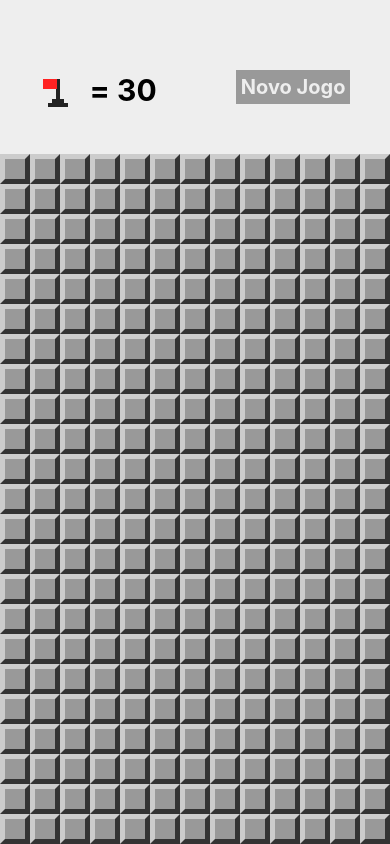
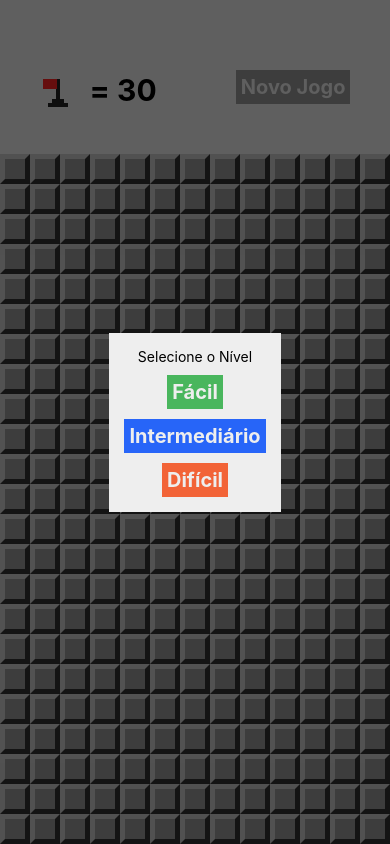
Before and after one commit to paulosvdd05/Minefield-React-Native, a React Native app: screen / in a window 390 px wide. Both pictures are taken after a click on the element 54 px from the left and 92 px from the top of the page. Built offline with nearby package versions, Linux system fonts and the light colour scheme.

Commit message:
Selecionar Dificuldade

```diff
--- a/App.tsx
+++ b/App.tsx
@@ -3,6 +3,7 @@ import { Platform, StyleSheet, Text, View, Alert } from "react-native";
 import params from "./src/params";
 import MineField from "./src/components/MineField";
 import Header from "./src/components/Header";
+import LevelSelection from "./src/screens/LevelSelection";
 import{
   createMinedBoard,
   cloneBoard,
@@ -34,7 +35,8 @@ export default class App extends Component {
     return{
       board: createMinedBoard(rows, cols, this.minesAmount()),
       won: false,
-      lost: false
+      lost: false,
+      showLevelSelection: false,
     }
   }
 
@@ -66,11 +68,23 @@ export default class App extends Component {
 
     this.setState({board, won})
   }
+
+  onLevelSelected = level =>{
+    params.difficultLevel = level
+    this.setState(this.createState())
+  }
+
   render() {
     return (
       <View style={styles.container}>
+        <LevelSelection isVisible={this.state.showLevelSelection}
+          onLevelSelected={this.onLevelSelected}
+          onCancel={() => this.setState({showLevelSelection: false})} />
 
-        <Header flagsLeft={this.minesAmount() - flagsUsed(this.state.board)} onNewGame={()=>this.setState(this.createState)} />
+        <Header
+        flagsLeft={this.minesAmount() - flagsUsed(this.state.board)} o
+        nNewGame={()=>this.setState(this.createState)}
+        onFlagPress={() => this.setState({showLevelSelection: true})} />
 
         <View style={styles.board}>
           <MineField board={this.state.board}
--- /dev/null
+++ b/src/screens/LevelSelection.tsx
@@ -0,0 +1,67 @@
+import React from "react";
+import { View, StyleSheet, Text, TouchableOpacity, Modal } from "react-native";
+
+export default props => {
+    return (
+        <Modal onRequestClose={props.onCancel}
+            visible={props.isVisible} animationType='slide'
+            transparent={true}>
+                <View style={styles.frame}>
+                    <View style={styles.container}>
+                        <Text>Selecione o Nível</Text>
+                        <TouchableOpacity style={[styles.button,styles.bgEasy]}
+                        onPress={() => props.onLevelSelected(0.1)}>
+                            <Text style={styles.buttonLabel}>Fácil</Text>
+                        </TouchableOpacity>
+                        <TouchableOpacity style={[styles.button,styles.bgNormal]}
+                        onPress={() => props.onLevelSelected(0.2)}>
+                            <Text style={styles.buttonLabel}>Intermediário</Text>
+                        </TouchableOpacity>
+                        <TouchableOpacity style={[styles.button,styles.bgHard]}
+                        onPress={() => props.onLevelSelected(0.3)}>
+                            <Text style={styles.buttonLabel}>Difícil</Text>
+                        </TouchableOpacity>
+                    </View>
+
+                </View>
+            </Modal>
+    )
+}
+
+const styles = StyleSheet.create({
+    frame:{
+        flex:1,
+        alignItems:'center',
+        justifyContent:'center',
+        backgroundColor:'rgba(0,0,0,0.6)'
+    },
+    container: {
+        backgroundColor: '#EEE',
+        alignItems: 'center',
+        justifyContent: 'center',
+        padding: 15,
+    },
+    title:{
+        fontSize: 30,
+        fontWeight: 'bold'
+    },
+    button:{
+        marginTop:10,
+        padding: 5
+    },
+    buttonLabel:{
+        fontSize: 20,
+        color: '#EEE',
+        fontWeight: 'bold'
+    },
+    bgEasy:{
+        backgroundColor: '#49b65d'
+    },
+    bgNormal:{
+        backgroundColor: '#2765F8'
+    },
+    bgHard:{
+        backgroundColor: '#F26337'
+    }
+
+})
```
